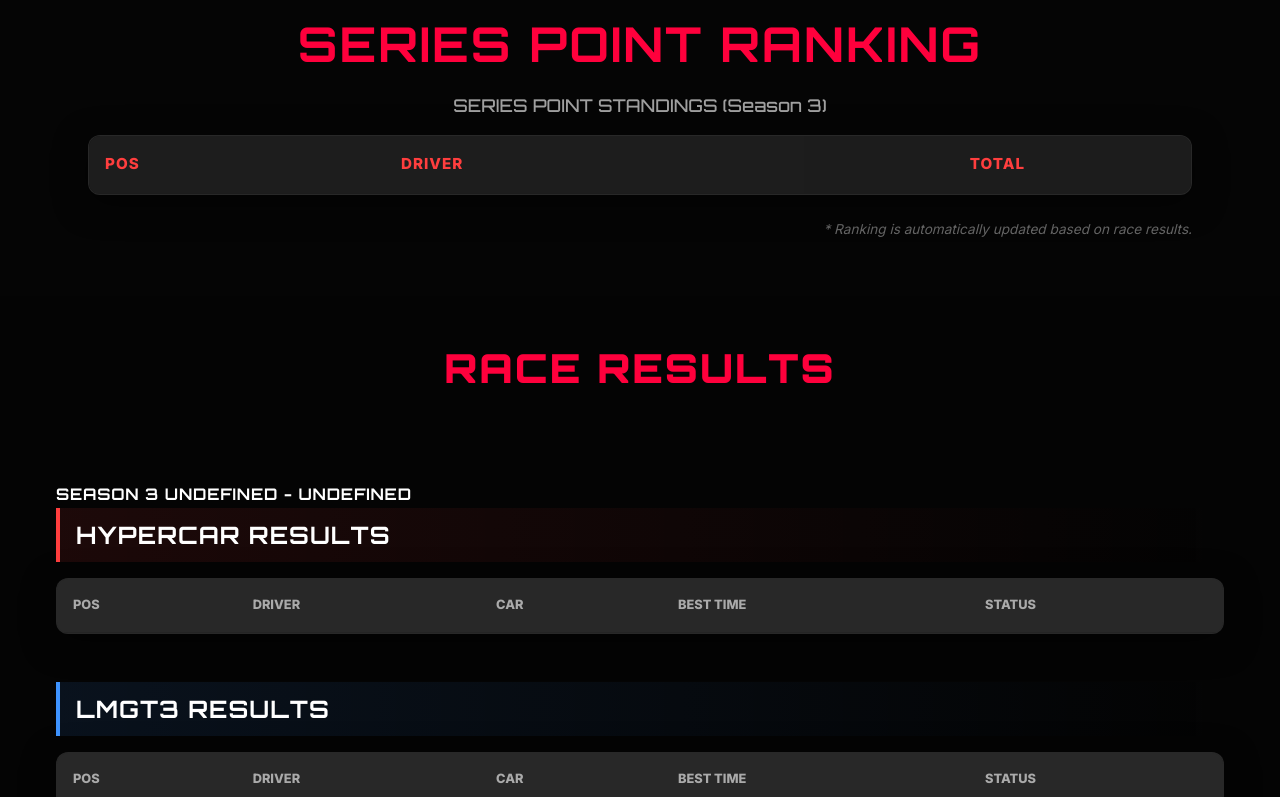
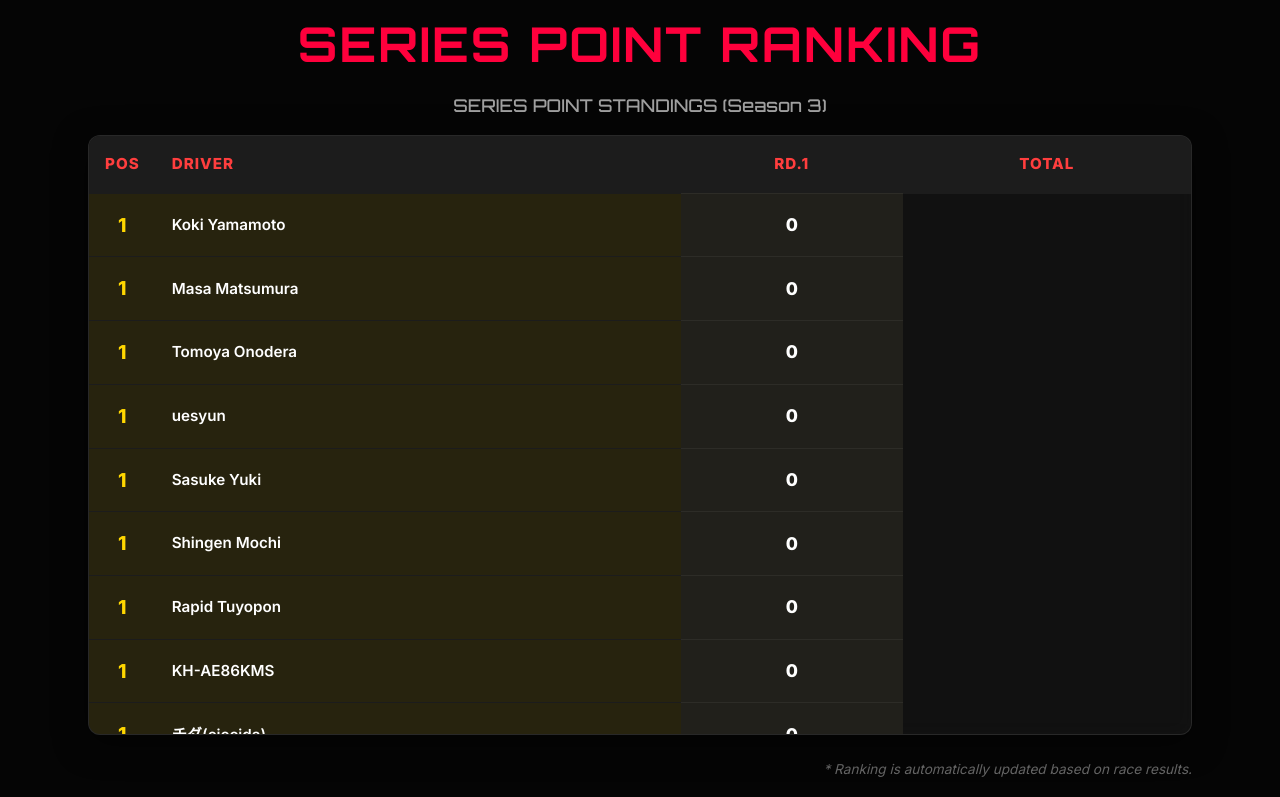
Before and after one commit to ciccida/wec-sprint-series, a React (Vite) app: page / in a window 1280 px wide. Shown: the part 4680-5477 px from the top of the page. Built offline with nearby package versions, Linux system fonts and the light colour scheme.

Commit message:
Update Season 3 Round 1 Time Attack data and standings

```diff
--- a/src/data/ranking.js
+++ b/src/data/ranking.js
@@ -43,7 +43,17 @@ export const rankingData = {
     { "id": 35, "rank": 41, "name": "Yoshinori Tokunou", "points": [0, 0, 0, 0, 0, 0, 0, 0] },
     { "id": 37, "rank": 41, "name": "K.Kishimoto", "points": [0, 0, 0, 0, 0, 0, 0, 0] }
   ],
-  "Vol3": [] // 将来用
+  "Vol3": [
+    { "id": 1, "rank": 1, "name": "Koki Yamamoto", "points": [] },
+    { "id": 17, "rank": 2, "name": "Masa Matsumura", "points": [] },
+    { "id": 4, "rank": 3, "name": "Tomoya Onodera", "points": [] },
+    { "id": 28, "rank": 4, "name": "uesyun", "points": [] },
+    { "id": 33, "rank": 5, "name": "Sasuke Yuki", "points": [] },
+    { "id": 11, "rank": 6, "name": "Shingen Mochi", "points": [] },
+    { "id": 31, "rank": 7, "name": "Rapid Tuyopon", "points": [] },
+    { "id": 19, "rank": 8, "name": "KH-AE86KMS", "points": [] },
+    { "id": 29, "rank": 9, "name": "チダ(ciccida)", "points": [] }
+  ]
 };
 
 export const rounds = {
@@ -57,5 +67,7 @@ export const rounds = {
     { "id": 7, "name": "Rd.7", "venue": "Fuji", "date": "4/11" },
     { "id": 8, "name": "Rd.8", "venue": "Bahrain", "date": "4/25" }
   ],
-  "Vol3": []
+  "Vol3": [
+    { "id": 1, "name": "Rd.1", "venue": "Monza", "date": "5/22" }
+  ]
 };
--- a/src/data/timeAttackData.js
+++ b/src/data/timeAttackData.js
@@ -11,8 +11,9 @@ export const timeAttackData = {
         { name: "Koki Yamamoto", class: "HYPERCAR", car: "Genesis GMR-001 LMDh", time: "1:35.445", attempt: 1 },
         { name: "Masa Matsumura", class: "HYPERCAR", car: "Peugeot 9X8 2024", time: "1:36.263", attempt: 2 },
         { name: "Tomoya Onodera", class: "HYPERCAR", car: "Peugeot 9X8 2024", time: "1:36.305", attempt: 2 },
-        { name: "kaeru uenchu", class: "HYPERCAR", car: "Porsche 963", time: "1:37.172", attempt: 1 },
-        { name: "Sasuke_yuuuki", class: "HYPERCAR", car: "Toyota GR010 Hybrid", time: "1:37.311", attempt: 1 },
+        { name: "uesyun", class: "HYPERCAR", car: "Porsche 963", time: "1:37.172", attempt: 1 },
+        { name: "Sasuke Yuki", class: "HYPERCAR", car: "Toyota GR010 Hybrid", time: "1:37.311", attempt: 1 },
+        { name: "Shingen Mochi", class: "LMGT3", car: "BMW M4 LMGT3", time: "1:49.914", attempt: 1 },
         { name: "Rapid Tuyopon", class: "LMGT3", car: "BMW M4 LMGT3", time: "1:49.943", attempt: 1 },
         { name: "KH-AE86KMS", class: "LMGT3", car: "Porsche 911 GT3 R (992)", time: "1:51.258", attempt: 2 },
         { name: "チダ(ciccida)", class: "LMGT3", car: "Lexus RC F LMGT3", time: "1:51.387", attempt: 2 }
```
